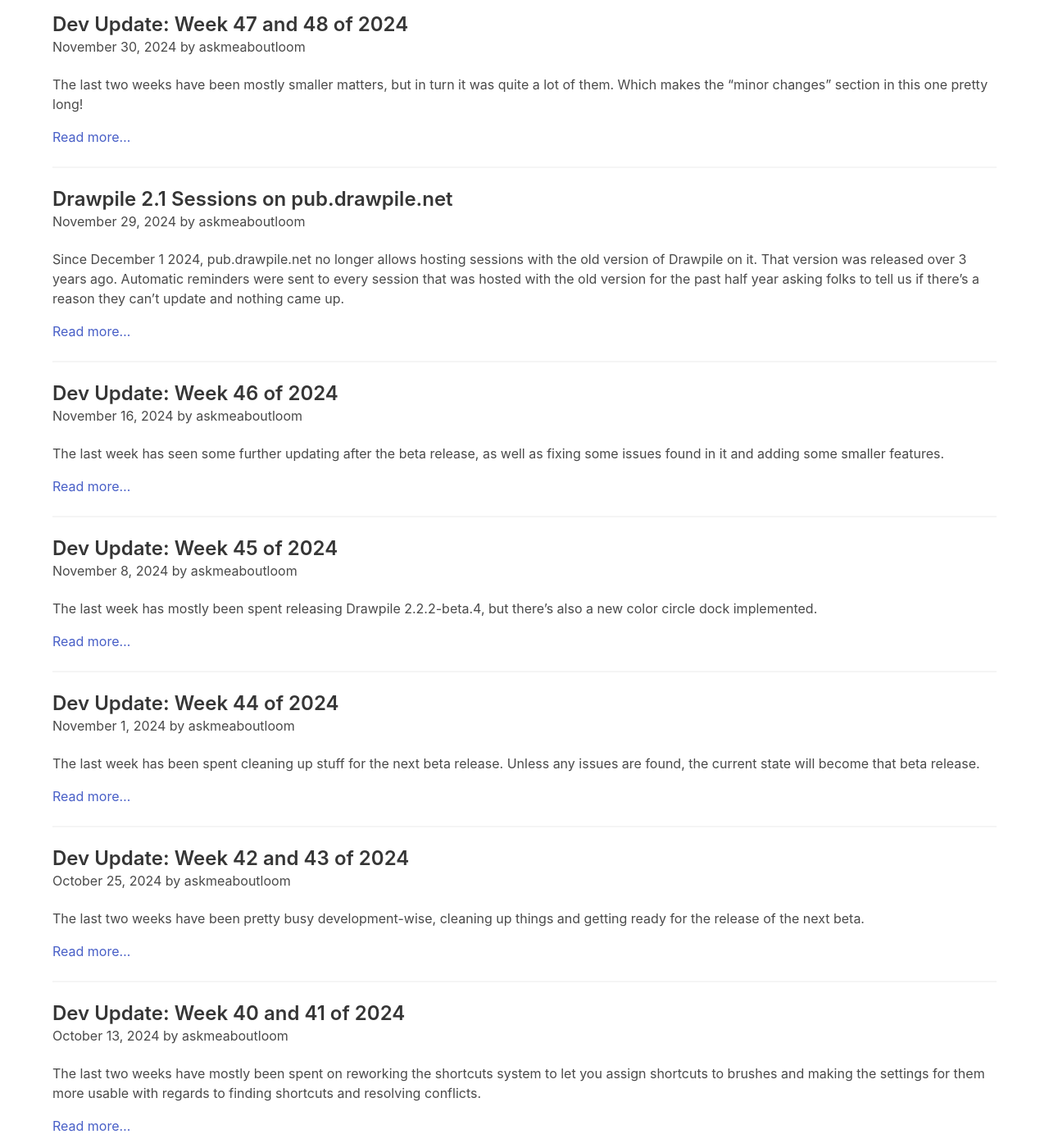
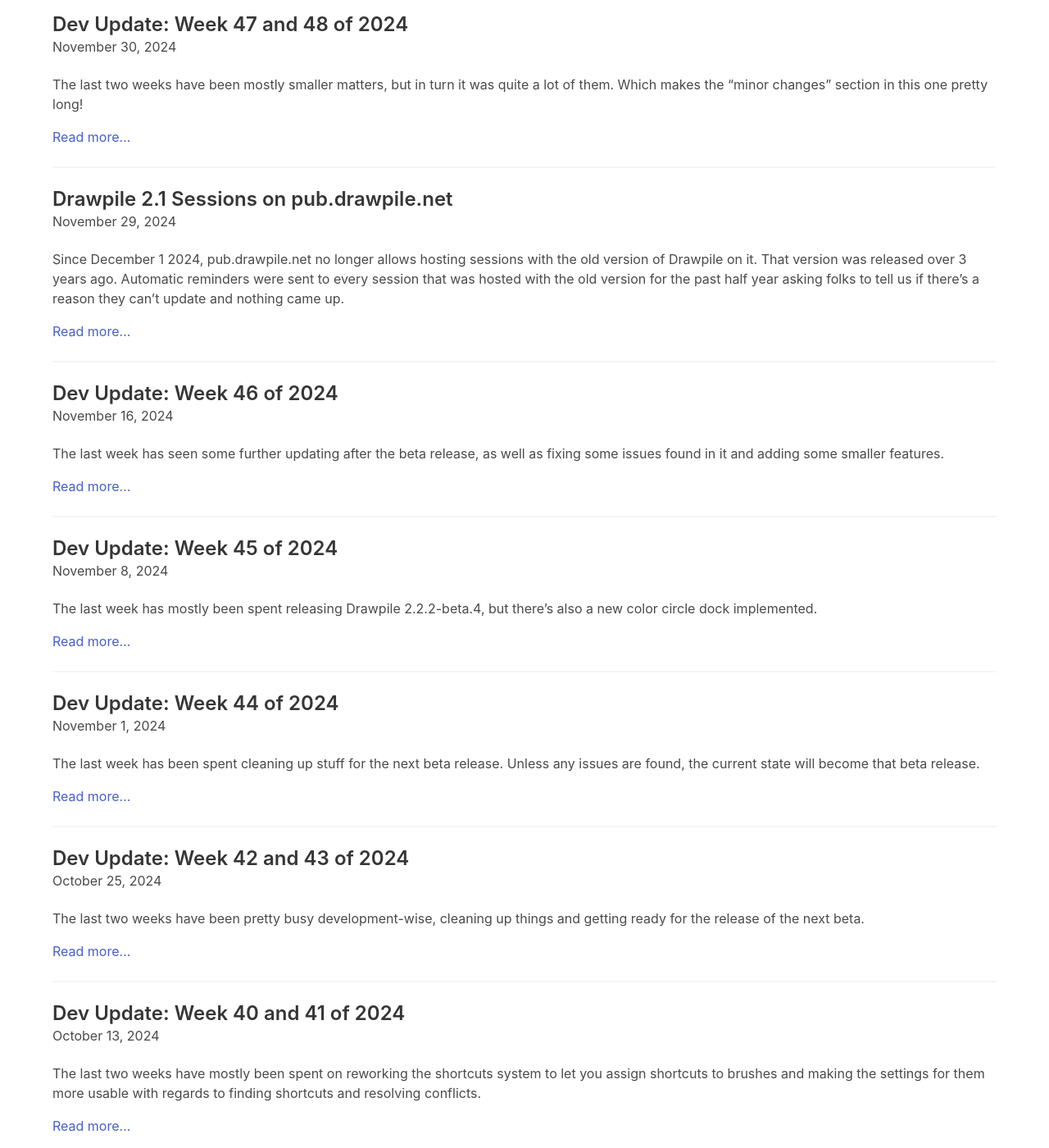
Before and after one commit to drawpile/drawpile.github.io, a Jekyll site: the page built from devblog/index.html, in a window 1280 px wide and 1400 px high, scrolled down 3741 px. Shown: the whole window at 82% size. Built offline with Jekyll 4.4.1, drawn with Linux system fonts in a browser that asks for light colours; some of the changed text lies outside the part shown.

Commit message:
Remove author from posts, it's always the same

```diff
--- a/_layouts/drawpile_post.html
+++ b/_layouts/drawpile_post.html
@@ -3,7 +3,7 @@
 ---
 <article>
   <h1 class="title">{{ page.title }}</h1>
-  <h2 class="subtitle">{{ page.date | date: "%B %-d, %Y" }} by {{ page.tags | where_exp: "item", "item contains '@'" | first | remove: "@" }}</h2>
+  <h2 class="subtitle">{{ page.date | date: "%B %-d, %Y" }}</h2>
   <div class="content">
     {{ content }}
   </div>
--- a/devblog/index.html
+++ b/devblog/index.html
@@ -15,7 +15,7 @@
     {%- for post in posts -%}
       <article>
         <h2 id="post-{{post.slug}}" class="title is-4">{{ post.title | escape }}</h2>
-        <h3 class="subtitle is-6">{{ post.date | date: "%B %-d, %Y" }} by {{ post.tags | where_exp: "item", "item contains '@'" | first | remove: "@" }}</h3>
+        <h3 class="subtitle is-6">{{ post.date | date: "%B %-d, %Y" }}</h3>
         <div class="content">
           {{ post.excerpt }}
           <p><a href="{{ post.url }}">Read more…</a></p>
```
